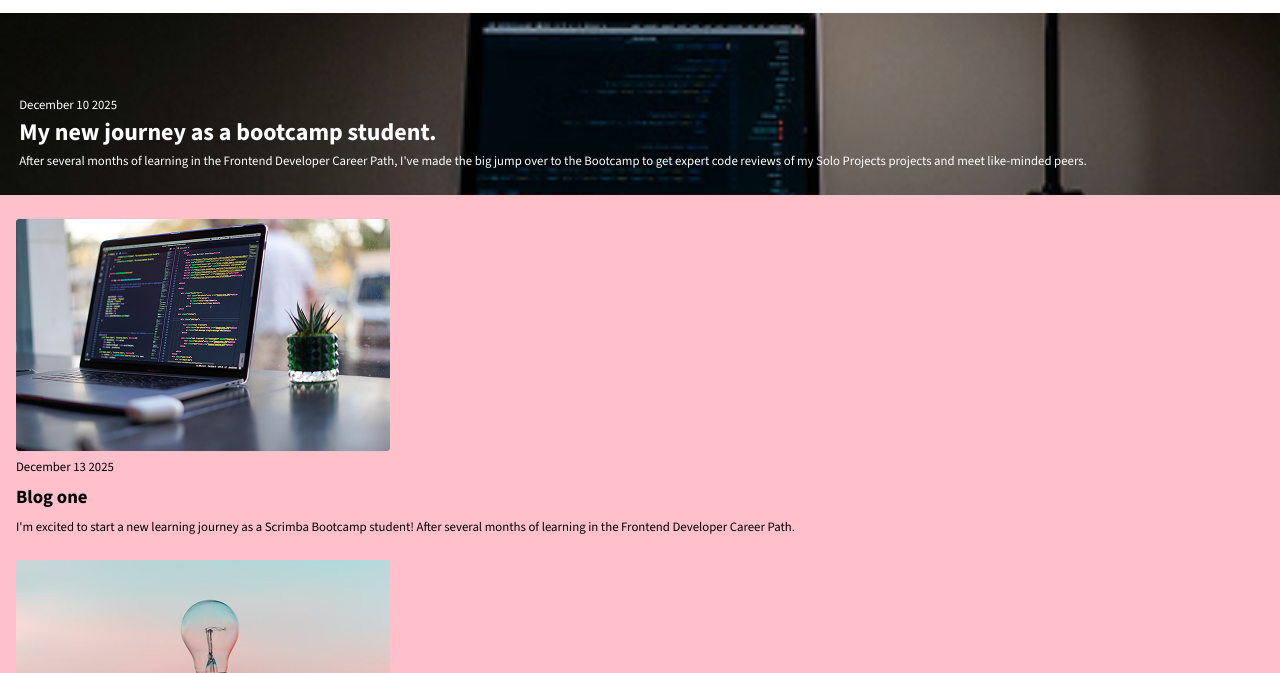
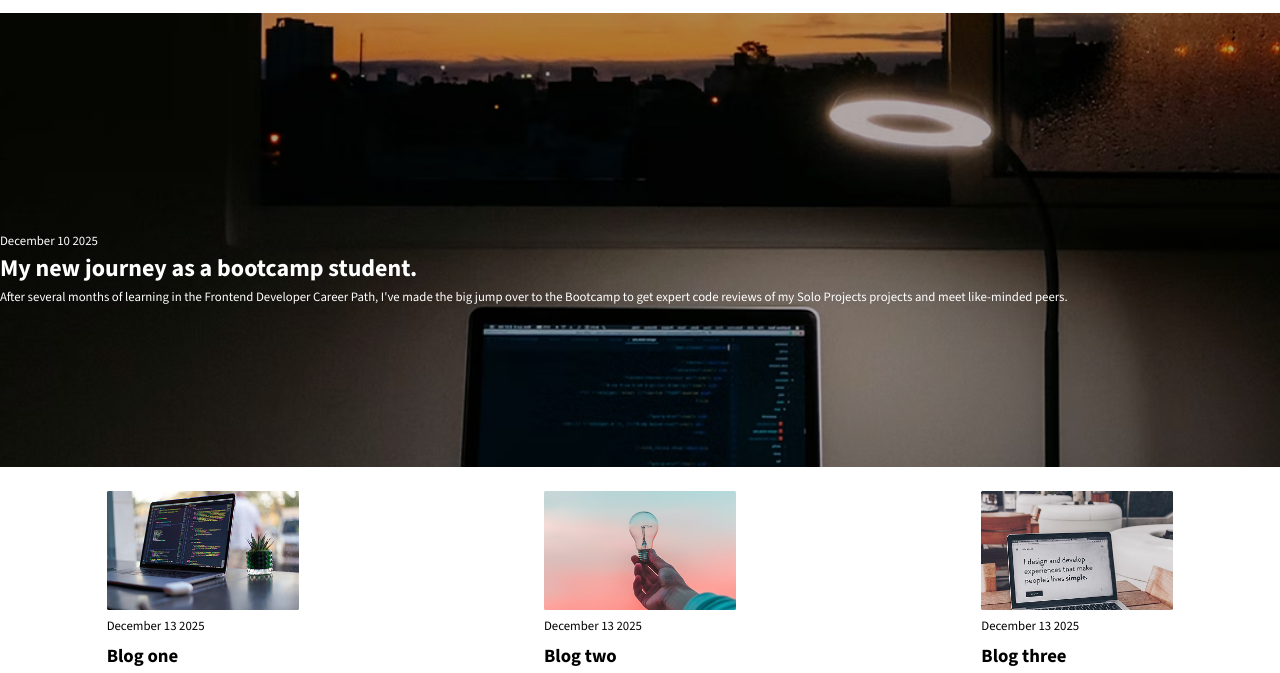
Before and after one commit to Okumu87/Learning-journal, a website built with Vite: page home.html in a window 1280 px wide. Shown: the part 49-722 px from the top of the page. Built offline with nearby package versions, Linux system fonts and the light colour scheme.

Commit message:
working on large screen

```diff
--- a/css/media-queries.css
+++ b/css/media-queries.css
@@ -1,5 +1,7 @@
 /* xs */
 @media (min-width: 290px){
+
+
 
 .nav-section{
 
@@ -17,7 +19,9 @@ header{
     background-repeat: no-repeat;
     padding: 1.5em 1.2em;
 
-
+   /* img{
+        display: none;
+   } */
 
     h2{
          line-height: 1;
@@ -84,41 +88,26 @@ footer{
 
 }
 
-@media(min-width: 416px){
-    body{
-        background: yellow;
-    }
 
-    main{
-      display: flex;
-      gap: 2em;
-    }
 
+@media(min-width: 768px){
+header{
+  background-image: url(../images/blog-image-hero__1280.png);
+  background-position: center;
+  background-size: cover;
+  background-repeat: no-repeat;
+  padding: 10em 0;
 }
 
-
-/* s */
-
-@media (min-width: 600px){
-body{
-                background: red;
-}
-}  /* sm */
-@media (min-width: 768px) {
-body{
-                background: blue;
+.articles{
+    display: flex;
+    gap: 2em;
+    flex-wrap: wrap;
+    justify-content: space-around;
 }
 
-} /* md */
-@media (min-width: 1024px) {
-body{
-                background: green;
-}
-}
-                /* lg */
-@media (min-width: 1280px){
-body{
-                background: pink;
+.article{
+    width: 15%;
 }
 
 }
--- a/css/style.css
+++ b/css/style.css
@@ -75,3 +75,11 @@ color:#090909 ;
 li a{
     color: #090909;
 }
+
+
+/* header */
+
+
+.container{
+    margin: 0 20em;
+}
--- a/index.html
+++ b/home.html
@@ -8,7 +8,8 @@
     <link rel="stylesheet" href="/css/media-queries.css">
 </head>
 <body>
-    <!-- nav-section-->
+
+         <!-- nav-section-->
      <section class="nav-section">
         <!-- logo -->
          <div class="logo">
@@ -64,8 +65,10 @@
             </div>
         </div>
 
-        <a href="#" class="btn-article">View More</a>
+
     </section>
+
+      <a href="#" class="btn-article">View More</a>
 
     </main>
 
@@ -74,5 +77,7 @@
         <h4>My Learning Journal</h4>
         <p>Copyright© 2025</p>
     </footer>
+
+
 </body>
 </html>
```
Also changed, not shown: images/blog-image-hero__1280.png (added).
